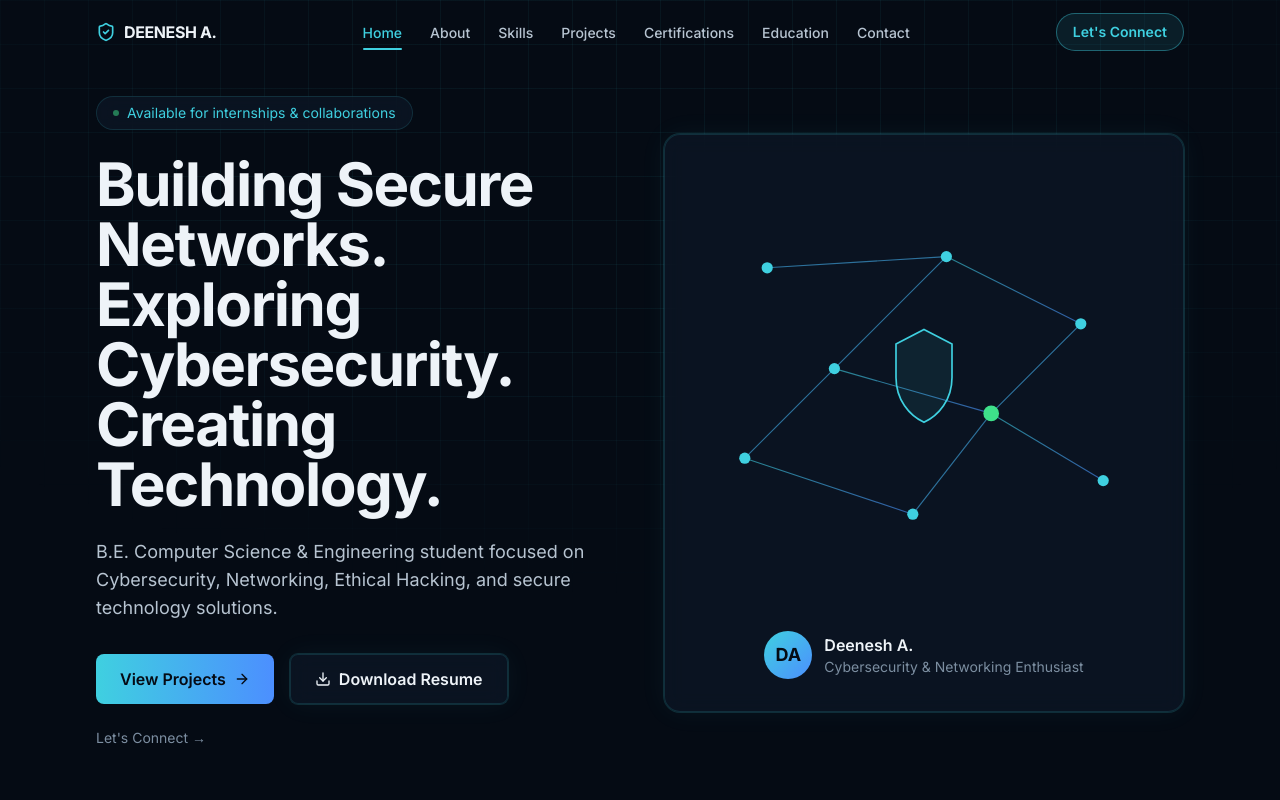
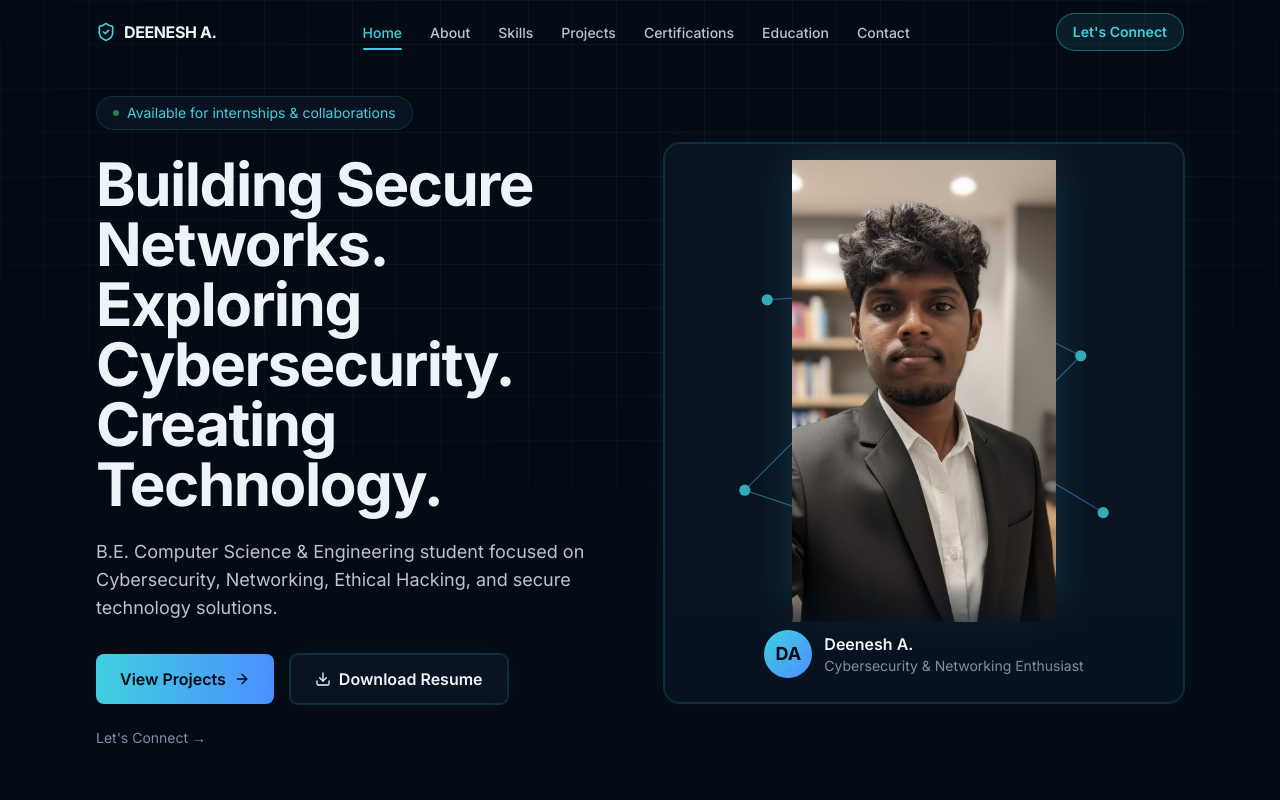
Before and after one commit to Deenesh4n6/Deenesh-portfolio, a React (Vite) app: page / in a window 1280 px wide. Shown: the top 800 px of the page. Built offline with nearby package versions, Linux system fonts and the light colour scheme.

Commit message:
add resume

```diff
--- a/src/components/Hero.jsx
+++ b/src/components/Hero.jsx
@@ -109,9 +109,18 @@ export default function Hero() {
           transition={{ duration: 0.7, delay: 0.2 }}
           className="relative"
         >
-          <div className="glass-card glow-border rounded-2xl p-8">
-            <NetworkVisual />
-            <div className="flex items-center justify-center gap-3 mt-4">
+          <div className="glass-card glow-border relative min-h-[560px] overflow-hidden rounded-2xl p-6 sm:p-8">
+            <div className="absolute inset-0 flex items-center justify-center opacity-80" aria-hidden="true">
+              <NetworkVisual />
+            </div>
+            <div className="pointer-events-none absolute inset-x-0 bottom-20 top-4 flex items-end justify-center">
+              <img
+                src="/deenesh-photo.jpeg"
+                alt="Deenesh A."
+                className="h-full max-w-full object-contain object-bottom drop-shadow-[0_0_24px_rgba(63,208,224,0.16)]"
+              />
+            </div>
+            <div className="absolute inset-x-0 bottom-0 z-10 flex items-center justify-center gap-3 bg-gradient-to-t from-[#071321] via-[#071321]/95 to-transparent px-4 pb-6 pt-12">
               <div className="w-12 h-12 rounded-full bg-gradient-to-br from-accent-cyan to-accent-blue flex items-center justify-center font-bold text-base-900 text-lg shrink-0">
                 DA
               </div>
```
Also changed, not shown: public/deenesh-photo.jpeg (added).
